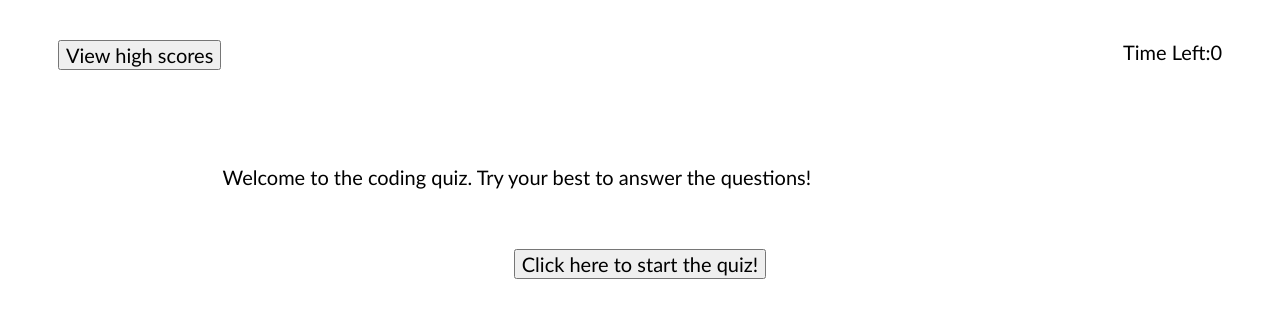
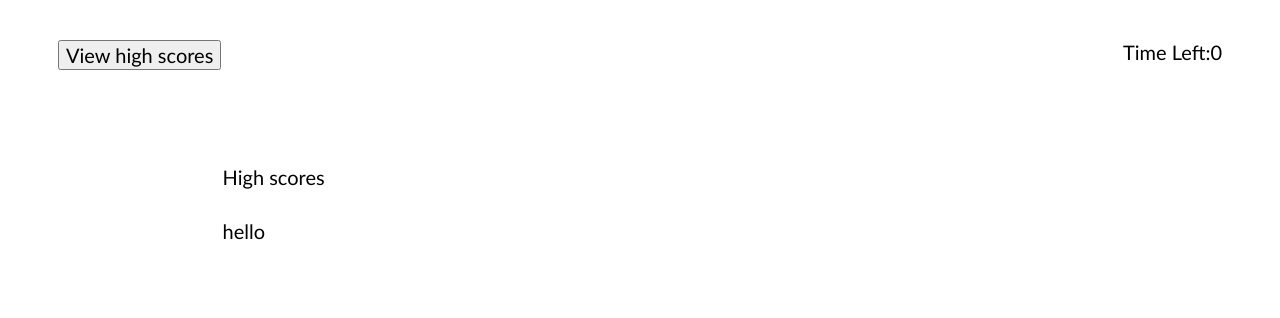
Before and after one commit to blee241/Timed-Coding-Quiz, a plain HTML site: page index.html in a window 1280 px wide. Both pictures are taken after a click on the button "View high scores". Drawn offline with Linux system fonts and the light colour scheme.

Commit message:
added ability to draw from local storage

```diff
--- a/assets/script.js
+++ b/assets/script.js
@@ -192,8 +192,25 @@ submitNameBtnEl.addEventListener('click', function(event){
 })
 
 var highScoresBtnEl = document.getElementById("high-scores-btn");
-highScoresBtnEl.addEventListener('click', function(event){
-    event.preventDefault();
+highScoresBtnEl.addEventListener('click', function(){
     quizQuestion.textContent = "High scores";
-    console.log("h")
+    startBtnCardEl.setAttribute("style", "display: none;") //Hides everything
+    for (var i = 0; i < answerBtnEls.length; i++) {
+        answerBtnEls[i].setAttribute("style", "display: none;")
+    }
+    responseEl.setAttribute("style", "display: none;");
+    time = 1;
+    initialsFormEl.setAttribute("style", "display: none;");
+    //Shows high scores in local storage
+    highScoresListEl.setAttribute("style", "display: visible;");
+    for (let i = 0; i < localStorage.length; i++) {
+
+        highScoresListEl.textContent = localStorage.key(i) + "   " + localStorage.getItem(localStorage.key(i));
+        var linebreak = document.createElement(br);
+        document.body.children(1).children(2).appendChild(linebreak);
+    }
 })
+
+//Hides high score list
+var highScoresListEl = document.querySelector("#high-scores-list");
+highScoresListEl.setAttribute("style", "display: none;");
--- a/index.html
+++ b/index.html
@@ -9,7 +9,7 @@
     <body>
         <header>
             <nav>
-                <button class="high-scores-btn">
+                <button id="high-scores-btn">
                     View high scores
                 </button>
                 <section>
@@ -26,6 +26,9 @@
                 Enter your initials: <input type="text" name="initials" id="name-input">
                 <button id="submit-name-btn">Submit</button>
             </form>
+            <section id="high-scores-list">
+                hello
+            </section>
             <button class="quiz-ans" id="ans-1">
                 <div>
                     1.
```
